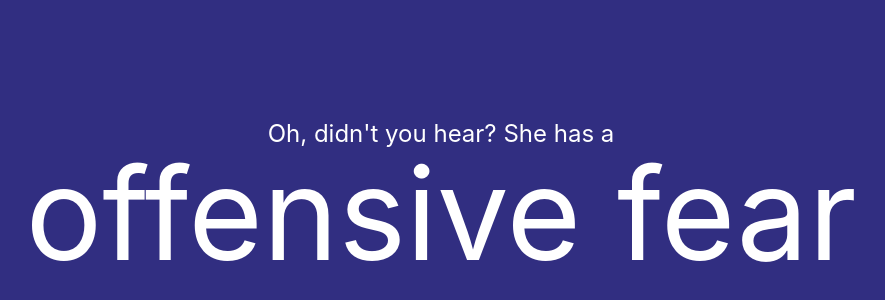
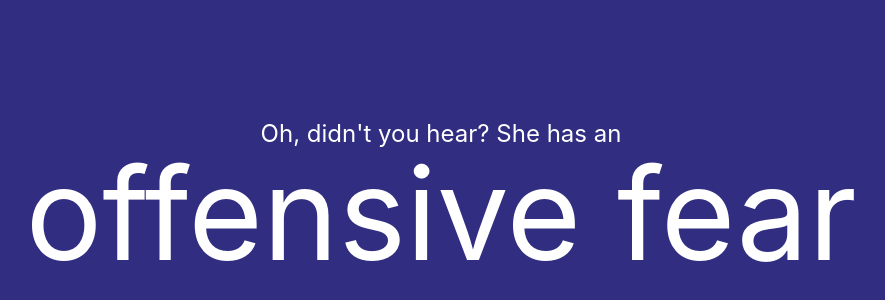
Before and after one commit to EmilyBonar/adjective-noun, a React (Create React App) app: page / in a window 1280 px wide. Shown: the part 202-502 px from the top of the page, without its empty margins (199-1084 px from the left). Built offline with nearby package versions, Linux system fonts and the light colour scheme.

Commit message:
Add conditional a/an

```diff
--- a/src/App.js
+++ b/src/App.js
@@ -15,7 +15,10 @@ function App() {
 	return (
 		<div className="absolute flex w-full h-full text-center text-white bg-indigo-900">
 			<div className="w-5/6 m-auto">
-				<div className="text-2xl">Oh, didn't you hear? She has a</div>
+				<div className="text-2xl">
+					Oh, didn't you hear? She has a
+					{["a", "e", "i", "o", "u"].includes(adjective[0]) && "n"}
+				</div>
 				<div className="text-9xl">
 					{adjective} {noun}
 				</div>
```
Also changed, not shown: 1 other file (tests, documents, lock files or other folders).
